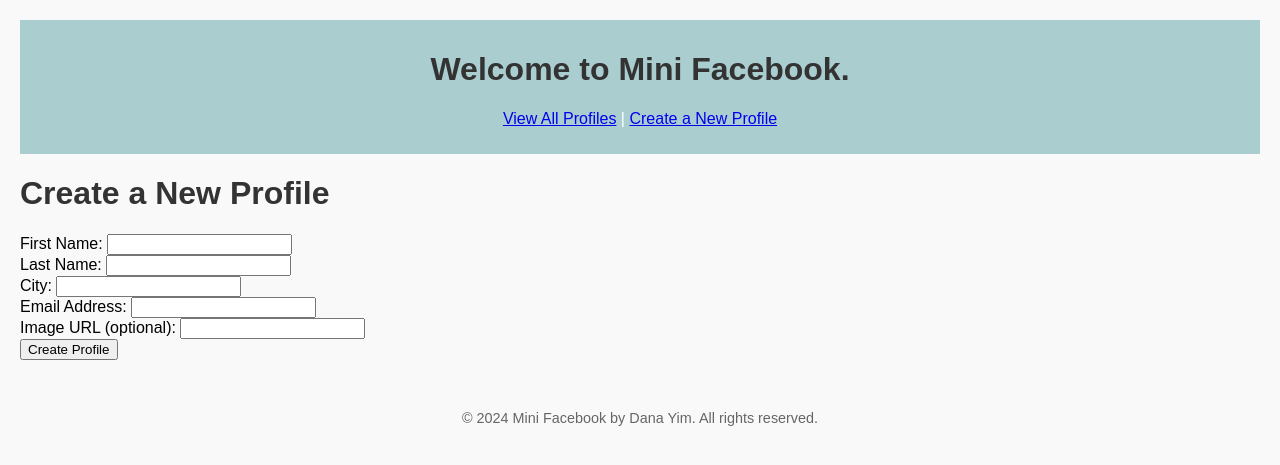
After one commit to danayim03/cs412, a Django app: page /mini_fb/create_profile/ in a window 1280 px wide. The commit adds this page. Shown: the top 465 px of the page. Run offline with Django 5.2, Linux system fonts and the light colour scheme.

Commit message:
this is apparently another great time to commit my changes so imma do that

```diff
--- /dev/null
+++ b/mini_fb/forms.py
@@ -0,0 +1,20 @@
+from django import forms
+from .models import Profile, StatusMessage
+
+class CreateProfileForm(forms.ModelForm):
+    first_name = forms.CharField(label="First Name", required=True)
+    last_name = forms.CharField(label="Last Name", required=True)
+    city = forms.CharField(label="City", required=True)
+    email_address = forms.EmailField(label="Email Address", required=True)
+    image_url = forms.URLField(label="Image URL", required=False)
+
+    class Meta:
+        model = Profile
+        fields = ['first_name', 'last_name', 'city', 'email_address', 'image_url']
+
+class CreateStatusMessageForm(forms.ModelForm):
+    message = forms.CharField(label="Status Message", widget=forms.Textarea, required=True)
+
+    class Meta:
+        model = StatusMessage
+        fields = ['message']
--- a/mini_fb/models.py
+++ b/mini_fb/models.py
@@ -1,5 +1,6 @@
 from django.db import models
 from django.utils import timezone
+from django.urls import reverse
 
 # Profile model (original code)
 class Profile(models.Model):
@@ -16,6 +17,9 @@
     def get_status_messages(self):
         return StatusMessage.objects.filter(profile=self).order_by('-timestamp')
 
+    def get_absolute_url(self):
+        return reverse('show_profile', args=[str(self.pk)])
+
 # New StatusMessage model
 class StatusMessage(models.Model):
     # Data attributes
--- a/mini_fb/templates/mini_fb/base.html
+++ b/mini_fb/templates/mini_fb/base.html
@@ -11,6 +11,11 @@
     <!-- Header Section -->
     <header>
         <h1>Welcome to Mini Facebook.</h1>
+        <!-- Link to create a new profile -->
+        <p>
+            <a href="{% url 'show_all_profiles' %}">View All Profiles</a> |
+            <a href="{% url 'create_profile' %}">Create a New Profile</a>
+        </p>
     </header>
 
     <!-- Navigation Section -->
--- /dev/null
+++ b/mini_fb/templates/mini_fb/create_profile_form.html
@@ -0,0 +1,42 @@
+{% extends 'mini_fb/base.html' %}
+
+{% block content %}
+<h1>Create a New Profile</h1>
+
+<form method="post">
+    {% csrf_token %}
+
+    <!-- First Name Field -->
+    <div class="form-field">
+        <label for="id_first_name">First Name:</label>
+        {{ form.first_name }}
+    </div>
+
+    <!-- Last Name Field -->
+    <div class="form-field">
+        <label for="id_last_name">Last Name:</label>
+        {{ form.last_name }}
+    </div>
+
+    <!-- City Field -->
+    <div class="form-field">
+        <label for="id_city">City:</label>
+        {{ form.city }}
+    </div>
+
+    <!-- Email Address Field -->
+    <div class="form-field">
+        <label for="id_email_address">Email Address:</label>
+        {{ form.email_address }}
+    </div>
+
+    <!-- Image URL Field -->
+    <div class="form-field">
+        <label for="id_image_url">Image URL (optional):</label>
+        {{ form.image_url }}
+    </div>
+
+    <!-- Submit Button -->
+    <button type="submit">Create Profile</button>
+</form>
+{% endblock %}
--- a/mini_fb/templates/mini_fb/show_profile.html
+++ b/mini_fb/templates/mini_fb/show_profile.html
@@ -19,6 +19,11 @@
     </div>
 </div>
 
+<!-- Link to Create a New Status Message -->
+<div class="create-status-link">
+    <a href="{% url 'create_status' profile.pk %}">Post a New Status Message</a>
+</div>
+
 <!-- Status Messages -->
 <div class="status-messages">
     <h3>Status Messages</h3>
--- a/mini_fb/urls.py
+++ b/mini_fb/urls.py
@@ -5,4 +5,7 @@
 urlpatterns = [
     path(r'', views.ShowAllProfilesView.as_view(), name='show_all_profiles'),
     path('profile/<int:pk>/', views.ShowProfilePageView.as_view(), name='show_profile'),
+    path('create_profile/', views.CreateProfileView.as_view(), name='create_profile'),
+    path('<int:pk>/create_status/', views.CreateStatusMessageView.as_view(), name='create_status'),
+
 ]
--- a/mini_fb/views.py
+++ b/mini_fb/views.py
@@ -1,9 +1,11 @@
-from django.shortcuts import render
+from django.shortcuts import render, get_object_or_404
 
 # Create your views here.
 from . models import *
-from django.views.generic import ListView
-from django.views.generic import DetailView
+from django.views.generic import ListView, DetailView, CreateView
+from .forms import CreateProfileForm, CreateStatusMessageForm
+from django.urls import reverse
+from .models import Profile, StatusMessage
 
 # class-based view
 class ShowAllProfilesView(ListView):
@@ -19,3 +21,38 @@
     model = Profile
     template_name = 'mini_fb/show_profile.html'
     context_object_name = 'profile'
+
+class CreateProfileView(CreateView):
+    '''A view to create a new profile.'''
+
+    model = Profile
+    form_class = CreateProfileForm
+    template_name = 'mini_fb/create_profile_form.html'
+
+    def get_success_url(self):
+        '''Redirect to the profile page of the newly created profile.'''
+        return self.object.get_absolute_url()
+
+class CreateStatusMessageView(CreateView):
+    '''A view to create a new status message for a specific profile.'''
+
+    model = StatusMessage
+    form_class = CreateStatusMessageForm
+    template_name = 'mini_fb/create_status_form.html'
+
+    def get_context_data(self, **kwargs):
+        '''Add the Profile object to the context data.'''
+        context = super().get_context_data(**kwargs)
+        profile = get_object_or_404(Profile, pk=self.kwargs['pk'])
+        context['profile'] = profile
+        return context
+
+    def form_valid(self, form):
+        '''Attach the Profile object to the status message.'''
+        profile = get_object_or_404(Profile, pk=self.kwargs['pk'])
+        form.instance.profile = profile
+        return super().form_valid(form)
+
+    def get_success_url(self):
+        '''Redirect to the profile page for the profile related to this status message.'''
+        return reverse('show_profile', args=[self.kwargs['pk']])
```
Also changed, not shown: mini_fb/templates/mini_fb/create_status_form.html (added, +19 -0 lines), db.sqlite3.
